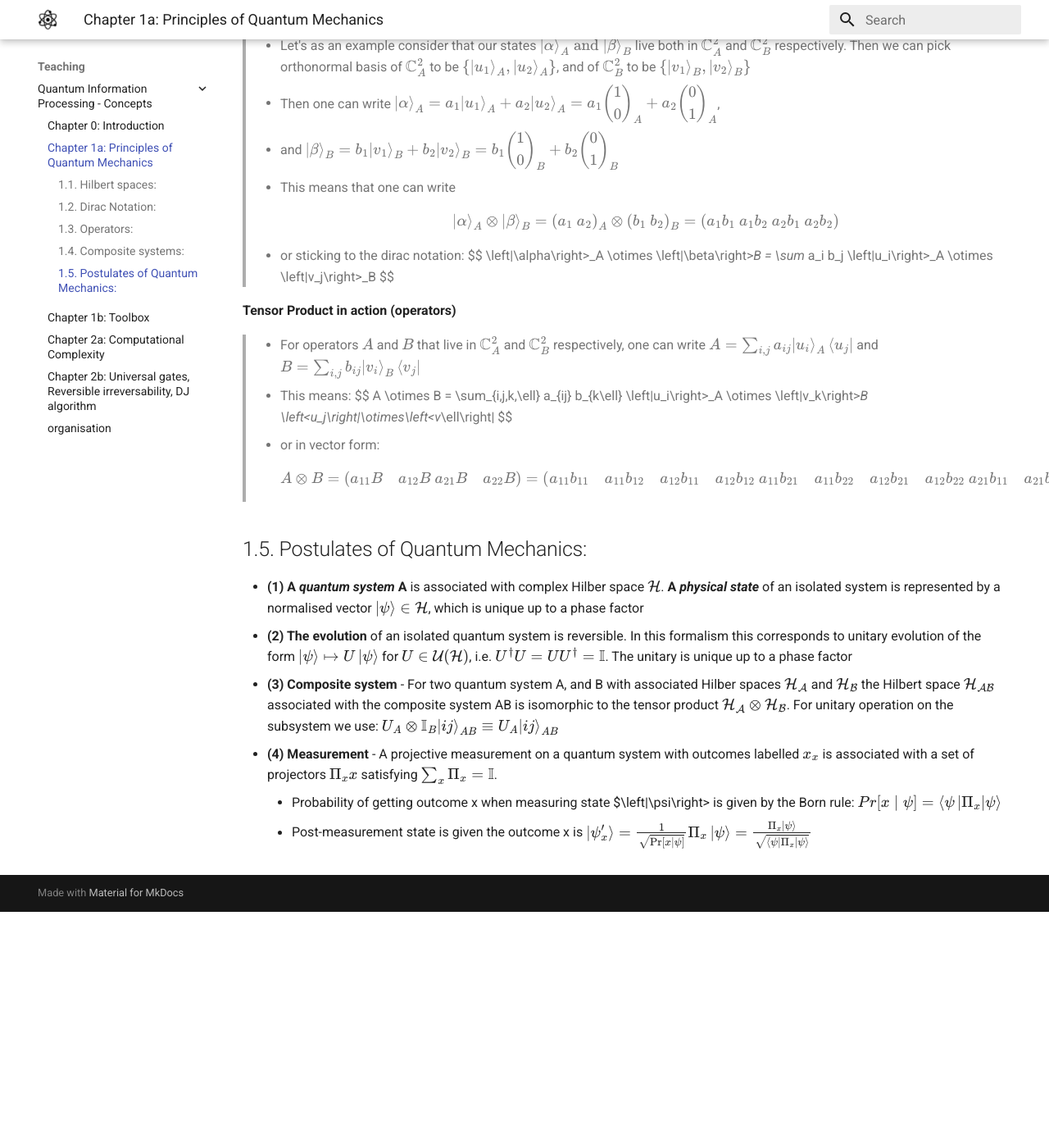
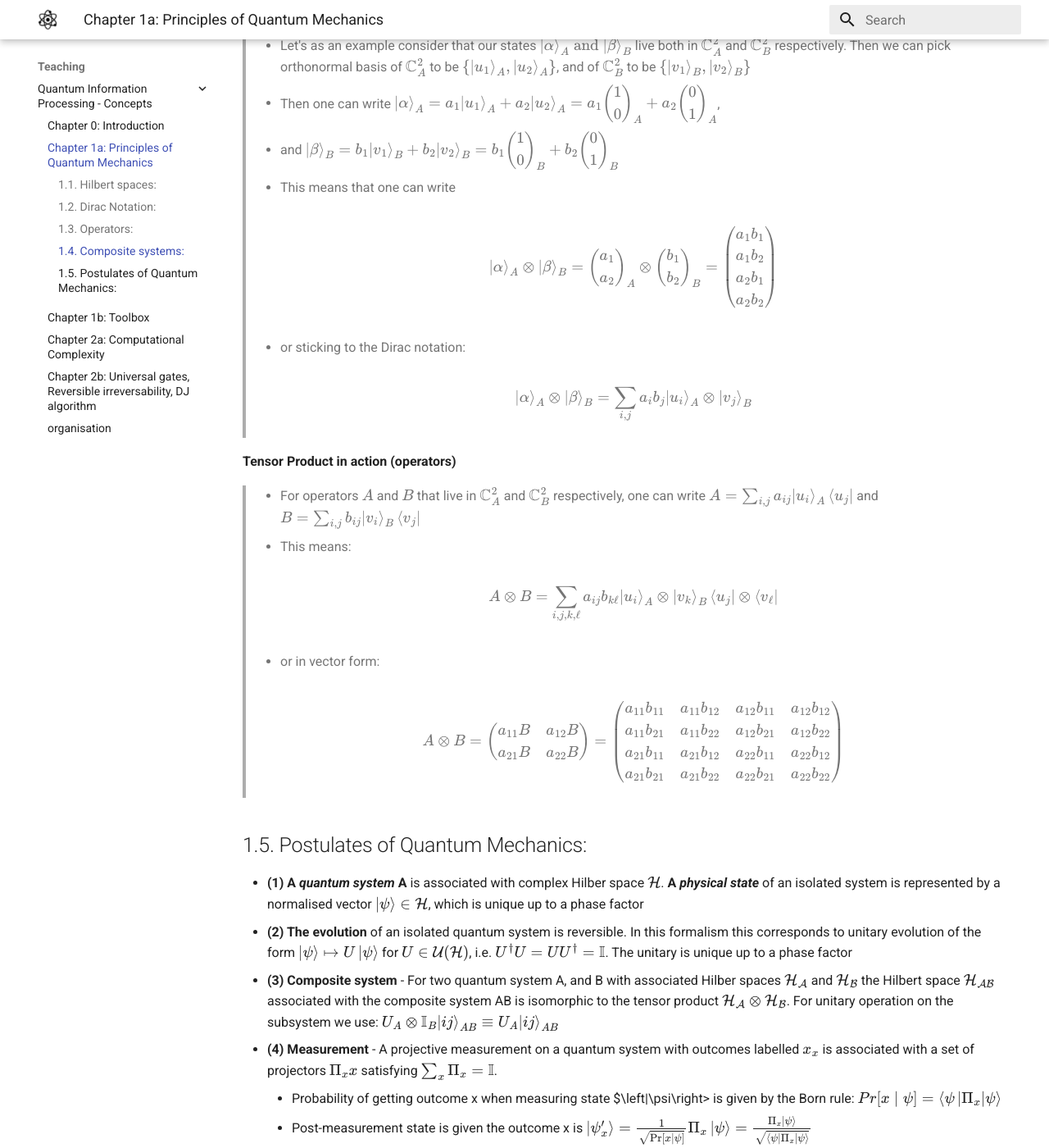
Before and after one commit to wojtekadamczyk3/wadamczyk, an MkDocs documentation site: the page built from docs/qip1/ch1a.md, in a window 1280 px wide and 1400 px high, scrolled down 2371 px. Shown: the whole window at 82% size. Built offline with MkDocs 1.6.1 and Material for MkDocs 9.7.7, drawn with Linux system fonts in a browser that asks for light colours; before the commit the page ends 3483 px from its top, so only the background shows below that.

Commit message:
fixed rendering of equations

```diff
--- a/docs/qip1/ch1a.md
+++ b/docs/qip1/ch1a.md
@@ -76,10 +76,13 @@ Dirac denotes element of $\mathcal{H}$ as $\left|\psi\right>$ _'ket'_, and an el
 >- Then one can write $\left|\alpha\right>_A = a_1 \left|u_1\right>_A + a_2 \left|u_2\right>_A = a_1 \begin{pmatrix} 1\\ 0 \end{pmatrix}_A + a_2 \begin{pmatrix} 0\\ 1 \end{pmatrix}_A$,
 >- and $\left|\beta\right>_B = b_1 \left|v_1\right>_B + b_2 \left|v_2\right>_B = b_1 \begin{pmatrix} 1\\ 0 \end{pmatrix}_B + b_2 \begin{pmatrix} 0\\ 1 \end{pmatrix}_B$
 >- This means that one can write
+
 >$$
 \left|\alpha\right>_A \otimes \left|\beta\right>_B = \begin{pmatrix} a_1\\ a_2 \end{pmatrix}_A \otimes \begin{pmatrix} b_1\\ b_2 \end{pmatrix}_B = \begin{pmatrix} a_1b_1\\ a_1b_2\\ a_2b_1\\ a_2b_2 \end{pmatrix}
 $$
->- or sticking to the dirac notation:
+
+>- or sticking to the Dirac notation:
+
 >$$
 \left|\alpha\right>_A \otimes \left|\beta\right>_B = \sum_{i,j} a_i b_j \left|u_i\right>_A \otimes \left|v_j\right>_B
 $$
@@ -88,10 +91,13 @@ $$
 
 >- For operators $A$ and $B$ that live in $\mathbb{C}^2_A$ and $\mathbb{C}^2_B$ respectively, one can write $A = \sum_{i,j} a_{ij} \left|u_i\right>_A \left<u_j\right|$ and $B = \sum_{i,j} b_{ij} \left|v_i\right>_B \left<v_j\right|$
 >- This means:
+
 >$$
 A \otimes B = \sum_{i,j,k,\ell} a_{ij} b_{k\ell} \left|u_i\right>_A \otimes \left|v_k\right>_B \left<u_j\right|\otimes\left<v_\ell\right|
 $$
+
 >- or in vector form:
+
 >$$
 A \otimes B = \begin{pmatrix}
 a_{11}B & a_{12}B\\
```
